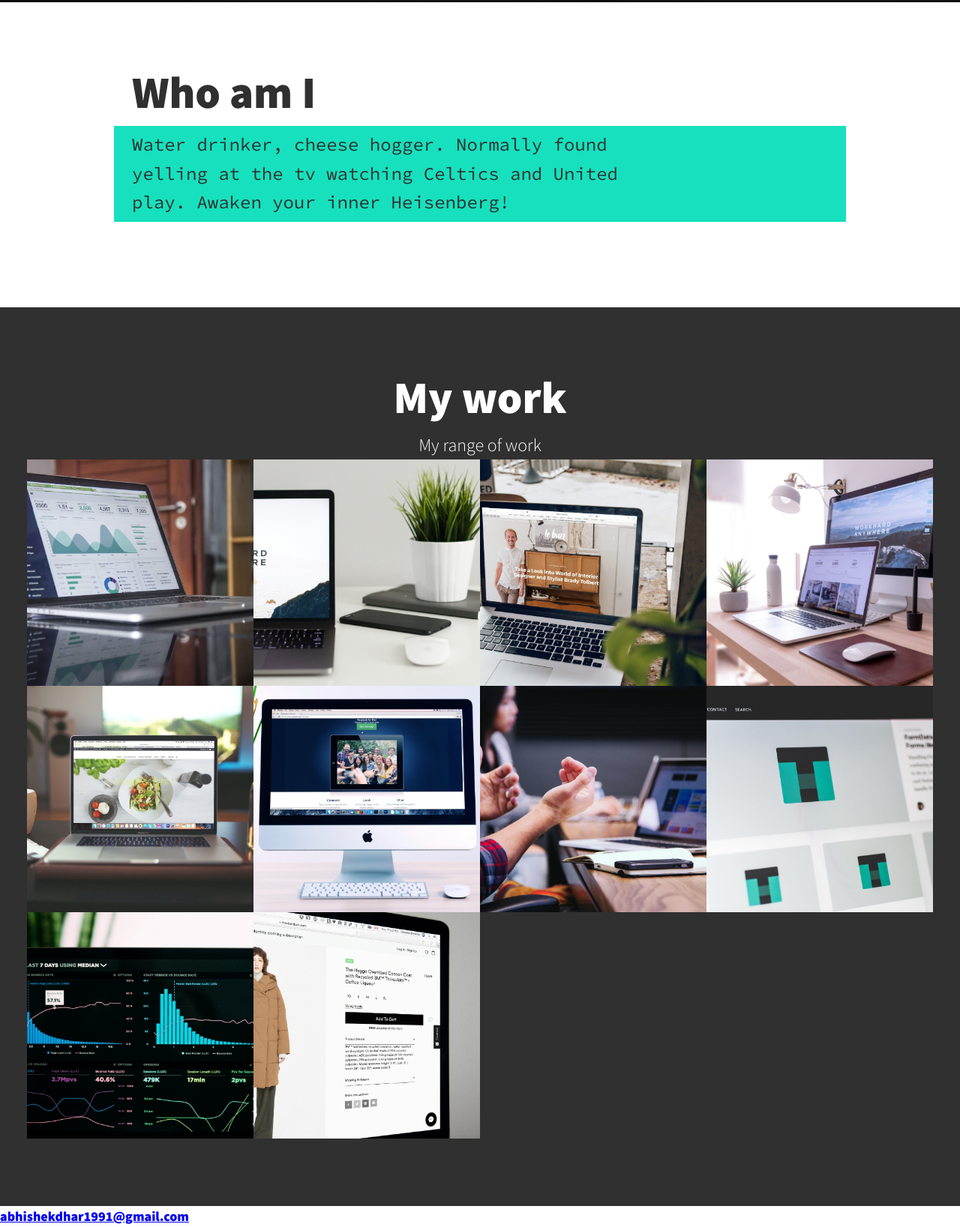
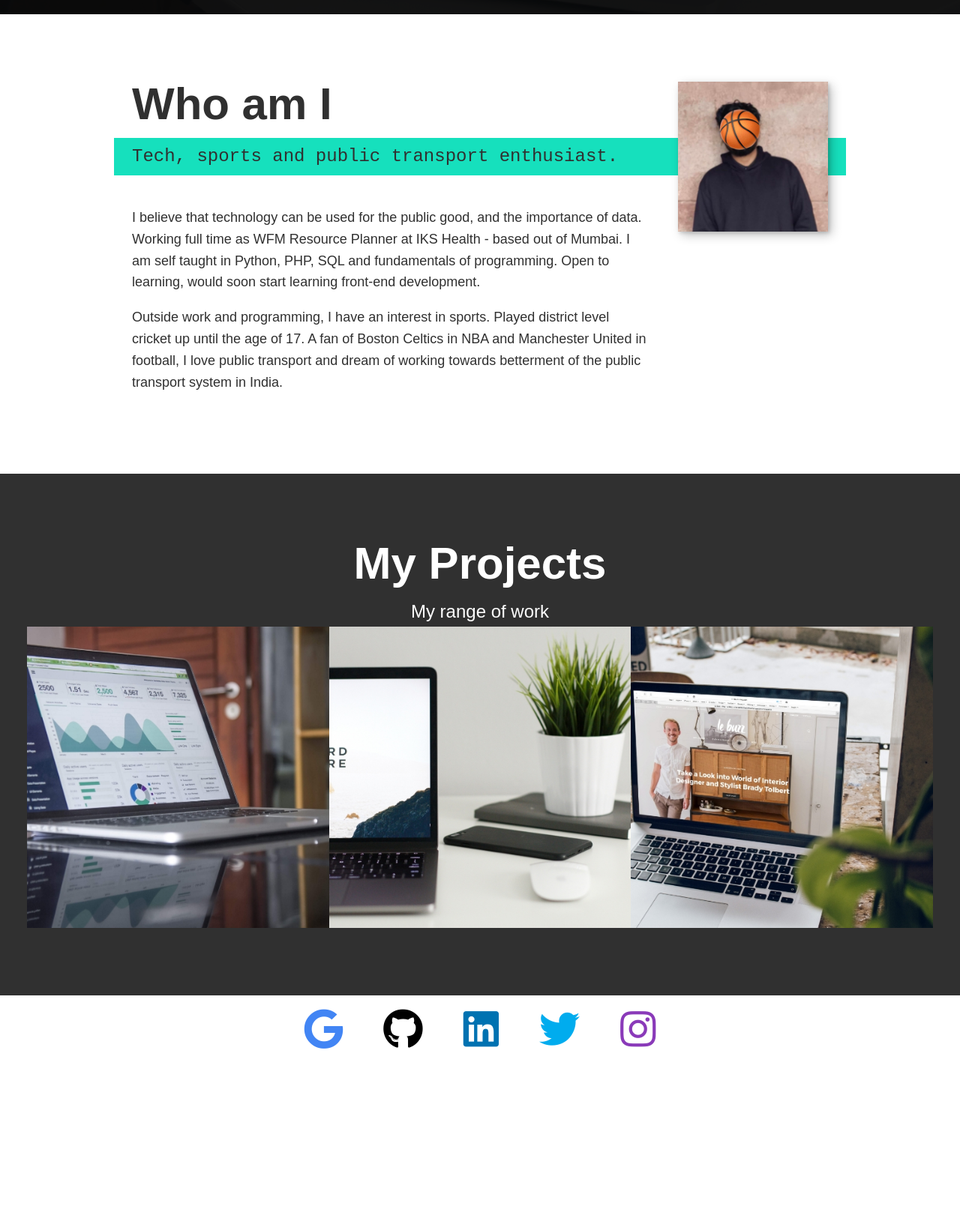
Before and after one commit to Codeblocc/Portfolio, a plain HTML site: page index.html in a window 1280 px wide. Shown: the part 1074-2711 px from the top of the page at 75% size. After the commit the page ends 2530 px from the top, so only its background shows below. Drawn offline with nearby package versions, Linux system fonts and the light colour scheme.

Commit message:
Update index.html

```diff
--- a/index.html
+++ b/index.html
@@ -8,7 +8,7 @@
     <link rel="stylesheet" href="https://cdnjs.cloudflare.com/ajax/libs/normalize/7.0.0/normalize.min.css">
         <link rel="stylesheet" href="https://cdnjs.cloudflare.com/ajax/libs/font-awesome/5.11.2/css/all.css" integrity="sha256-46qynGAkLSFpVbEBog43gvNhfrOj+BmwXdxFgVK/Kvc=" crossorigin="anonymous" />
 
-        <link href="https://fonts.googleapis.com/css?family=Source+Code+Pro:400,900|Source+Sans+Pro:300,900&display=swap" rel="stylesheet">
+        <link href="https://fonts.googleapis.com/css?family=Lora:400,700|Roboto+Slab:400,700&display=swap" rel="stylesheet">
 
         <link rel="stylesheet" href="css/style.css">
 </head>
@@ -25,7 +25,7 @@
                 <li class="nav__item"><a href="#home" class="nav__link">Home</a></li>
                     <li class="nav__item"><a href="#services" class="nav__link">My Services</a></li>
                     <li class="nav__item"><a href="#about" class="nav__link">About me</a></li>
-                    <li class="nav__item"><a href="#work" class="nav__link">My Work</a></li>
+                    <li class="nav__item"><a href="#work" class="nav__link">My Projects</a></li>
             </ul>
         </nav>
     </header>
@@ -37,7 +37,7 @@
         Hi, I am <strong>Abhishek Dhar</strong>
     </h1>
     <p class="section__subtitle section__subtitle--intro">WFM Planner and back-end dev</p>
-    <img src="img/dhar.jpg" alt="picture of programming" class="intro__img">
+    <img src="img/abhi.jpg" alt="picture of programming" class="intro__img">
 </section>
 
 <!-- My services -->
@@ -59,26 +59,27 @@
 </section>
 
 <!-- About me -->
-<section class="about-me" id="about">
+<section class="about-me" id="about-me">
     <h2 class="section__title section__title--about">Who am I</h2>
-    <p class="section__subtitle section__subtitle--about">Water drinker, cheese hogger. Normally found yelling at the tv watching Celtics and United play. Awaken your inner Heisenberg!</p>
-
+    <p class="section__subtitle section__subtitle--about">
+        Tech, sports and public transport enthusiast.</p>
     <div class="about-me__body">
-        <p></p>
-        <p></p>
+        <p>I believe that technology can be used for the public good, and the importance of data. Working full time as WFM Resource Planner at IKS Health - based out of Mumbai. I am self taught in Python, PHP, SQL and fundamentals of programming. Open to learning, would soon start learning front-end development.
+        <p>Outside work and programming, I have an interest in sports. Played district level cricket up until the age of 17. A fan of Boston Celtics in NBA and Manchester United in football, I love public transport and dream of working towards betterment of the public transport system in India. </p>
+        </p>
     </div>
-
-    <!-- <img src="img/heisenberg2.jpg" alt="kg"> -->
+    <img class="about-me__img" src="img/dhar.jpg" alt="Another photo">
+</section>
  </section>
 
  <!-- My Work -->
  <section class="my-work" id="work">
-     <h2 class="section__title">My work</h2>
+     <h2 class="section__title">My Projects</h2>
      <p class="section__subtitle">My range of work</p>
 
      <div class="portfolio">
          <!-- Portfolio item 01 -->
-         <a href="#" class="portfolio__item">
+         <a href="https://github.com/Codeblocc/forum"target="_blank" class="portfolio__item">
              <img src="img/portfolio-01.jpg" alt="" class="portfolio__img">
          </a>
 
@@ -92,71 +93,42 @@
              <img src="img/portfolio-03.jpg" alt="" class="portfolio__img">
          </a>
 
-         <!-- Portfolio item 04 -->
-         <a href="#" class="portfolio__item">
-             <img src="img/portfolio-04.jpg" alt="" class="portfolio__img">
-         </a>
-
-         <!-- Portfolio item 05 -->
-         <a href="#" class="portfolio__item">
-             <img src="img/portfolio-05.jpg" alt="" class="portfolio__img">
-         </a>
-
-         <!-- Portfolio item 06 -->
-         <a href="#" class="portfolio__item">
-             <img src="img/portfolio-06.jpg" alt="" class="portfolio__img">
-         </a>
-
-         <!-- Portfolio item 07 -->
-         <a href="#" class="portfolio__item">
-             <img src="img/portfolio-07.jpg" alt="" class="portfolio__img">
-         </a>
-
-         <!-- Portfolio item 08 -->
-         <a href="#" class="portfolio__item">
-             <img src="img/portfolio-08.jpg" alt="" class="portfolio__img">
-         </a>
-
-         <!-- Portfolio item 09 -->
-         <a href="#" class="portfolio__item">
-             <img src="img/portfolio-09.jpg" alt="" class="portfolio__img">
-         </a>
-
-         <!-- Portfolio item 0 0-->
-         <a href="#" class="portfolio__item">
-             <img src="img/portfolio-10.jpg" alt="" class="portfolio__img">
-         </a>
      </div>
  </section>
 
 
  <!-- Footer -->
  <footer>
-    <!-- replace with your own email address -->
-    <a href="mailto:abhishekdhar1991@gmail.com" class="footer__link">abhishekdhar1991@gmail.com</a>
     <ul class="social-list">
         <li class="social-list__item">
-            <a class="social-list__link" href="https://github.com/codeblocc">
+            <a class="social-list__link" href="mailto:abhishekdhar1991@gmail.com" target="_blank">
+                <i class="fab fa-google fa-3x" style="color:#4285F4"></i>
+            </a>
+        </li>
+        <li class="social-list__item">
+            <a class="social-list__link" href="https://github.com/codeblocc" target="_blank">
                 <i class="fab fa-github fa-3x" style="color:black"></i>
             </a>
         </li>
         <li class="social-list__item">
-            <a class="social-list__link" href="https://www.linkedin.com/in/abhishekdhar91/">
+            <a class="social-list__link" href="https://www.linkedin.com/in/abhishekdhar91/" target="_blank">
                 <i class="fab fa-linkedin fa-3x" style="color:#0072b1"></i>
             </a>
         </li>
         <li class="social-list__item">
-            <a class="social-list__link" href="https://twitter.com/inkdberg">
+            <a class="social-list__link" href="https://twitter.com/inkdberg" target="_blank">
                 <i class="fab fa-twitter fa-3x" style="color:#00acee"></i>
             </a>
         </li>
         <li class="social-list__item">
-            <a class="social-list__link" href="https://instagram.com/dhar91">
+            <a class="social-list__link" href="https://instagram.com/dhar91" target="_blank">
                 <i class="fab fa-instagram fa-3x" style="color:#8a3ab9"></i>
             </a>
         </li>
     </ul>
 </footer>
 
+<script src="js/index.js"></script>
+
 </body>
 </html>
```
